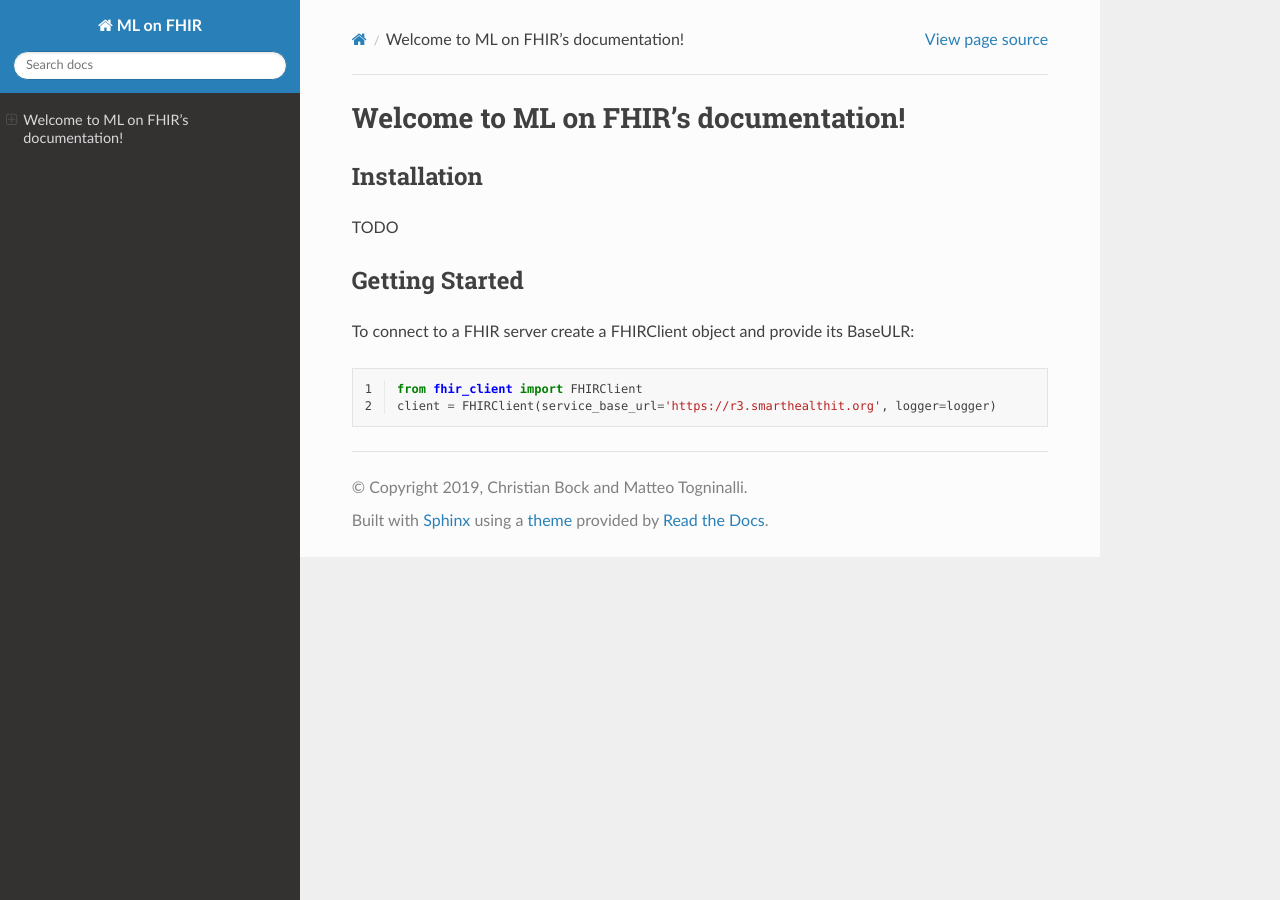
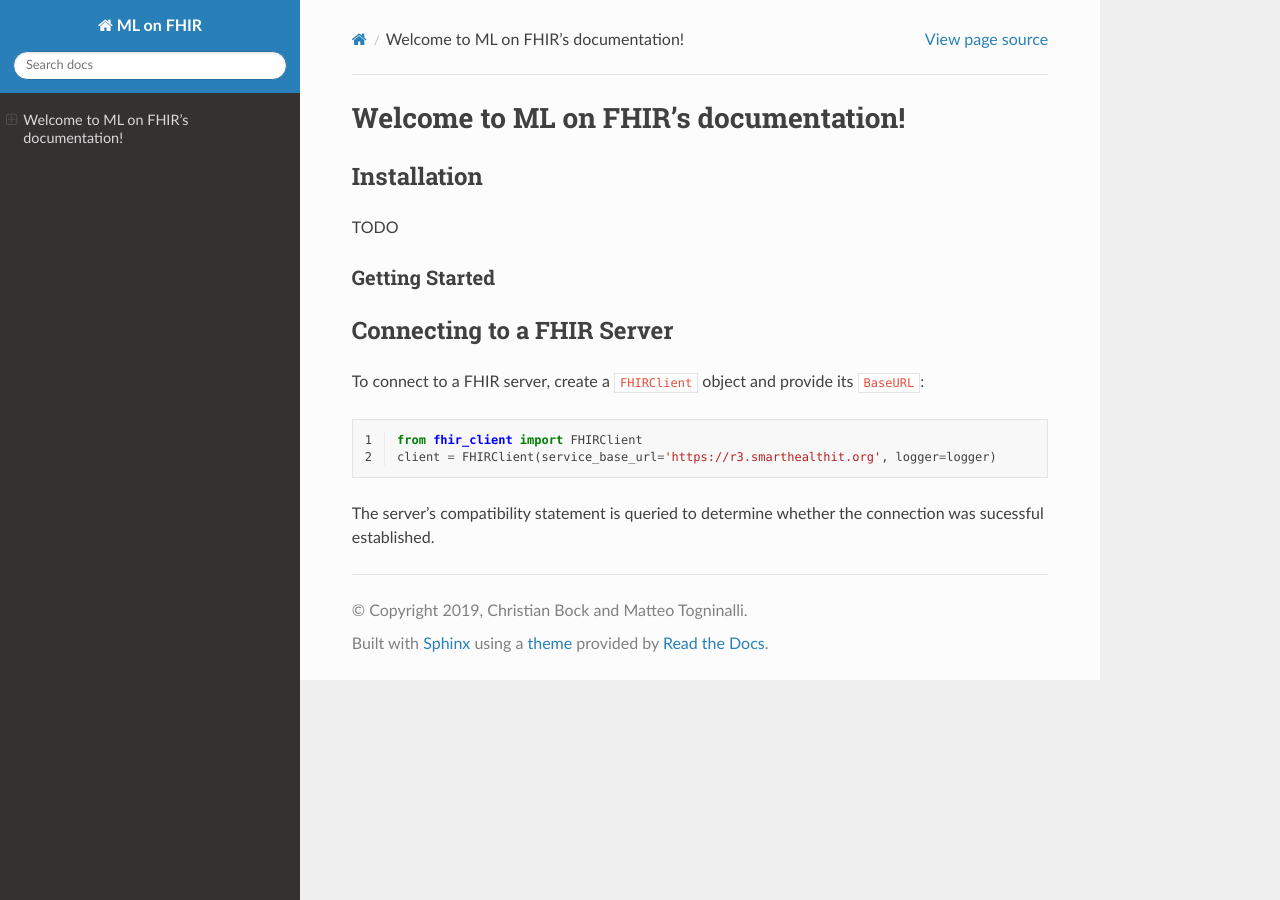
Before and after one commit to chrisby/ml-on-fhir, a Sphinx documentation site: the page built from docs/source/index.rst, in a window 1280 px wide. Built offline with Sphinx 7.4.7 and the Read the Docs theme 2.0.0, drawn with Linux system fonts in a browser that asks for light colours.

Commit message:
Update index.rst

```diff
--- a/docs/source/index.rst
+++ b/docs/source/index.rst
@@ -8,13 +8,16 @@ Installation
 TODO
 
 Getting Started
-^^^^^^^^^^^^^^^
+---------------
 
-To connect to a FHIR server create a FHIRClient object and provide its BaseULR::
+Connecting to a FHIR Server
+^^^^^^^^^^^^^^^^^^^^^^^^^^^
+To connect to a FHIR server, create a ``FHIRClient`` object and provide its ``BaseURL``::
 
     from fhir_client import FHIRClient
     client = FHIRClient(service_base_url='https://r3.smarthealthit.org', logger=logger)
 
+The server's compatibility statement is queried to determine whether the connection was sucessful established.
 
 .. toctree::
    :maxdepth: 2
```
